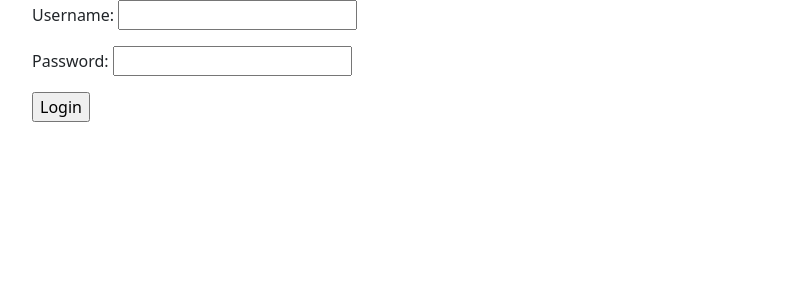
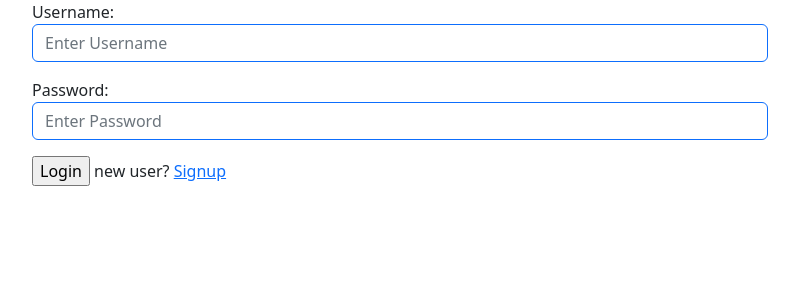
Before and after one commit to ajaybalachandran/task-application, a Django app: page /login/ in a window 1280 px wide. Shown: the top 300 px of the page, without its empty margins (240-1039 px from the left). Run offline with Django 3.2, Linux system fonts and the light colour scheme.

Commit message:
styling Forms & ModelForms

```diff
--- a/task/forms.py
+++ b/task/forms.py
@@ -7,8 +7,17 @@ class RegistrationForm(forms.ModelForm):
     class Meta:
         model = User
         fields = ['first_name', 'last_name', 'email', 'username', 'password']
+        widgets = {
+            "first_name": forms.TextInput(attrs={"class": "form-control"}),
+            "last_name": forms.TextInput(attrs={"class": "form-control"}),
+            "email": forms.EmailInput(attrs={"class": "form-control"}),
+            "username": forms.TextInput(attrs={"class": "form-control"}),
+            "password": forms.PasswordInput(attrs={"class": "form-control"})
+        }
 
 
 class LoginForm(forms.Form):
-    username = forms.CharField()
-    password = forms.CharField()
+    username = forms.CharField(
+        widget=forms.TextInput(attrs={"class": "form-control border border-primary", "placeholder": "Enter Username"}))
+    password = forms.CharField(
+        widget=forms.PasswordInput(attrs={"class": "form-control border border-primary",  "placeholder": "Enter Password"}))
--- a/task/templates/signin.html
+++ b/task/templates/signin.html
@@ -21,6 +21,8 @@
           <form action="" method="post">
             {%csrf_token%} {{form.as_p}}
             <input type="submit" value="Login" />
+            new user?
+            <a href="{%url 'todo-registration'%}">Signup</a>
           </form>
         </div>
         <div class="col-2"></div>
--- a/task/views.py
+++ b/task/views.py
@@ -38,8 +38,11 @@ class TaskAddView(View):
 class TaskListView(View):
     def get(self, request, *args, **kwargs):
         # qs = Task.objects.all()
-        qs = request.user.task_set.all()
-        return render(request, "task_list.html", {'todos': qs})
+        if request.user.is_authenticated:
+            qs = request.user.task_set.all()
+            return render(request, "task_list.html", {'todos': qs})
+        else:
+            return redirect("todo-signin")
 
 
 class TaskDetailView(View):
--- a/task_application/urls.py
+++ b/task_application/urls.py
@@ -28,7 +28,7 @@ urlpatterns = [
     path('todos/<int:id>/remove/', TaskDeleteView.as_view(), name="todo-delete"),
     path('accounts/register/', RegistrationView.as_view(),
          name='todo-registration'),
-    path('signin/', LoginView.as_view(), name='todo-signin'),
+    path('', LoginView.as_view(), name='todo-signin'),
     path('signout/', signout_view, name='todo-signout'),
 
 
```
Also changed, not shown: db.sqlite3.
